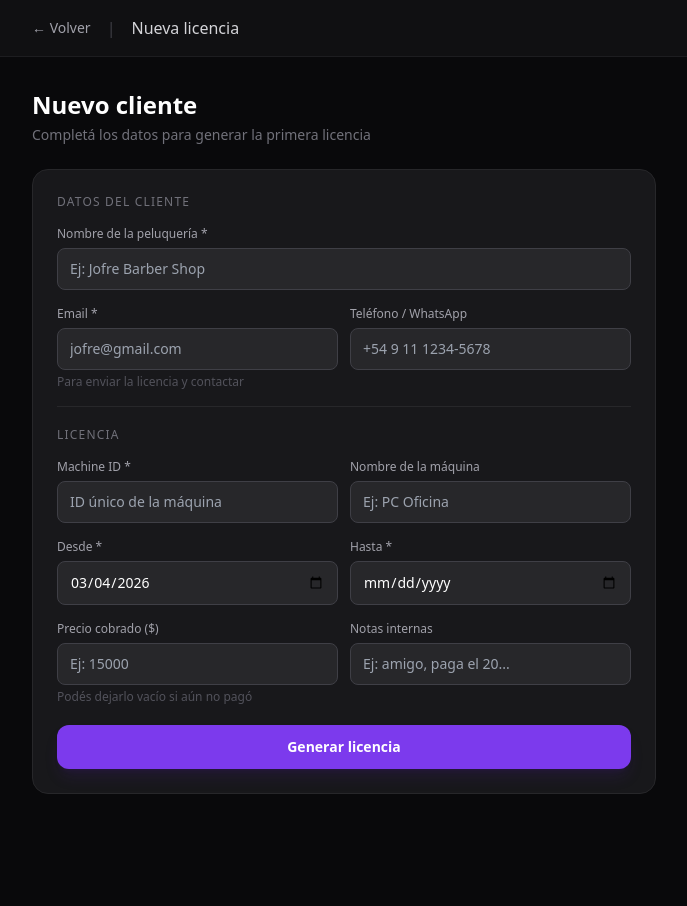
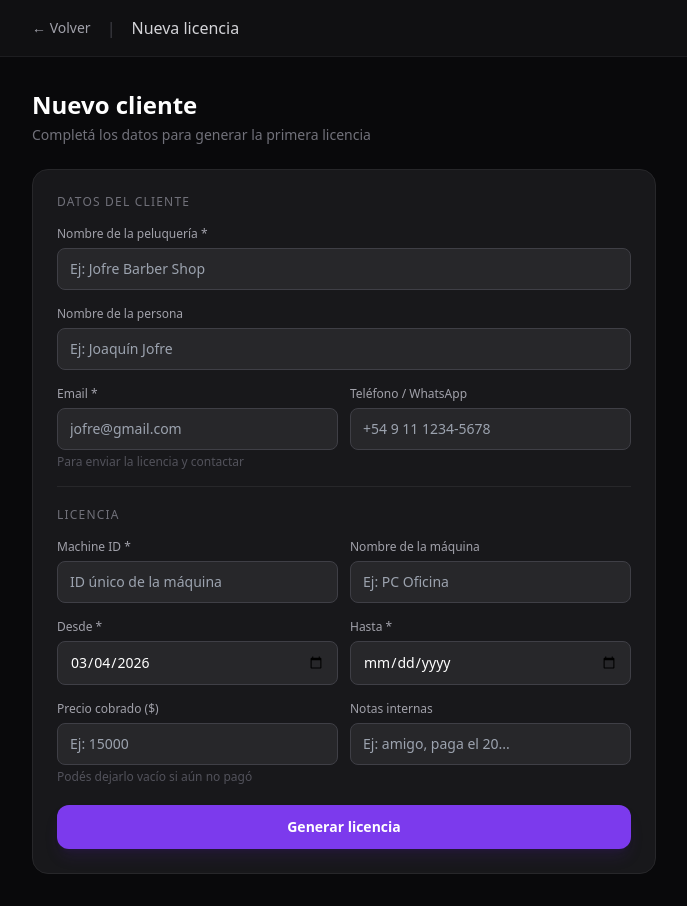
Before and after one commit to jtapiaa22/peluapp-admin, a Next.js app: page /nueva-licencia in a window 1280 px wide. Shown: the whole page, without its empty margins (296-983 px from the left). Before the commit the page ends 826 px from the top, so only its background shows below. Built offline with nearby package versions, Linux system fonts and the light colour scheme; sample sign-in values are in the browser's storage.

Commit message:
mejoras PeluAdmin

```diff
--- a/pages/api/licencias.js
+++ b/pages/api/licencias.js
@@ -49,9 +49,9 @@ export default async function handler(req, res) {
   }
 
   // ── PUT ──────────────────────────────────────────────────────────────────
-  // body: { peluqueriaActual, peluqueriaNueva?, contacto?, telefono? }
+  // body: { peluqueriaActual, peluqueriaNueva?, contacto?, telefono?, nombre_contacto? }
   if (req.method === 'PUT') {
-    const { peluqueriaActual, peluqueriaNueva, contacto, telefono } = req.body
+    const { peluqueriaActual, peluqueriaNueva, contacto, telefono, nombre_contacto } = req.body
     if (!peluqueriaActual) return res.status(400).json({ error: 'Falta peluqueriaActual' })
 
     const updates = {}
@@ -61,6 +61,8 @@ export default async function handler(req, res) {
       updates.contacto = contacto.trim() || null
     if (telefono !== undefined)
       updates.telefono = telefono.trim() || null
+    if (nombre_contacto !== undefined)
+      updates.nombre_contacto = nombre_contacto.trim() || null
 
     if (!Object.keys(updates).length)
       return res.status(200).json({ ok: true, peluqueriaNueva: peluqueriaActual })
--- a/pages/dashboard.jsx
+++ b/pages/dashboard.jsx
@@ -71,6 +71,7 @@ export default function Dashboard() {
     }, {})
   ).map(([nombre, licencias]) => ({
     nombre,
+    nombre_contacto: licencias[0].nombre_contacto,
     contacto: licencias[0].contacto,
     telefono: licencias[0].telefono,
     licencias,
@@ -217,6 +218,9 @@ export default function Dashboard() {
                       <div className="flex items-start justify-between mb-4">
                         <div>
                           <h3 className="font-semibold text-white text-base">{p.nombre}</h3>
+                          {p.nombre_contacto && (
+                            <p className="text-zinc-400 text-xs mt-0.5 font-medium">👤 {p.nombre_contacto}</p>
+                          )}
                           <p className="text-zinc-500 text-xs mt-0.5">{p.contacto || 'Sin email'}</p>
                           {p.telefono && (
                             <p className="text-zinc-600 text-xs mt-0.5">📞 {p.telefono}</p>
--- a/pages/nueva-licencia.jsx
+++ b/pages/nueva-licencia.jsx
@@ -8,15 +8,16 @@ function fechaHoy() {
 }
 
 const FORM_INICIAL = {
-  peluqueria:    '',
-  contacto:      '',
-  telefono:      '',
-  machineId:     '',
-  nombreMaquina: '',
-  desde:         fechaHoy(),
-  hasta:         '',
-  notas:         '',
-  precio:        '',
+  peluqueria:       '',
+  nombre_contacto:  '',
+  contacto:         '',
+  telefono:         '',
+  machineId:        '',
+  nombreMaquina:    '',
+  desde:            fechaHoy(),
+  hasta:            '',
+  notas:            '',
+  precio:           '',
 }
 
 
@@ -142,6 +143,13 @@ export default function NuevaLicencia() {
                   onChange={e => setForm(f => ({ ...f, peluqueria: e.target.value }))} />
               </div>
 
+              <div>
+                <label className="text-xs text-zinc-400 mb-1.5 block">Nombre de la persona</label>
+                <input className={inp} value={form.nombre_contacto}
+                  placeholder="Ej: Joaquín Jofre"
+                  onChange={e => setForm(f => ({ ...f, nombre_contacto: e.target.value }))} />
+              </div>
+
               <div className="grid grid-cols-2 gap-3">
                 <div>
                   <label className="text-xs text-zinc-400 mb-1.5 block">Email *</label>
--- a/pages/peluqueria/[nombre].jsx
+++ b/pages/peluqueria/[nombre].jsx
@@ -116,9 +116,10 @@ export default function DetallePeluqueria() {
   useEffect(() => {
     if (licencias.length > 0)
       setFormEditar({
-        nombre:   nombre || '',
-        contacto: licencias[0]?.contacto || '',
-        telefono: licencias[0]?.telefono || '',
+        nombre:          nombre || '',
+        contacto:        licencias[0]?.contacto        || '',
+        telefono:        licencias[0]?.telefono        || '',
+        nombre_contacto: licencias[0]?.nombre_contacto || '',
       })
   }, [licencias, nombre])
 
@@ -249,6 +250,7 @@ export default function DetallePeluqueria() {
           peluqueriaNueva:  formEditar.nombre.trim(),
           contacto:         formEditar.contacto.trim(),
           telefono:         formEditar.telefono.trim(),
+          nombre_contacto:  formEditar.nombre_contacto.trim(),
         }),
       })
       const data = await res.json()
@@ -361,6 +363,12 @@ export default function DetallePeluqueria() {
                 <label className="text-xs text-zinc-400 mb-1.5 block">Nombre de la peluquería *</label>
                 <input className={inp} required value={formEditar.nombre}
                   onChange={e => setFormEditar(f => ({ ...f, nombre: e.target.value }))} />
+              </div>
+              <div>
+                <label className="text-xs text-zinc-400 mb-1.5 block">Nombre de la persona</label>
+                <input className={inp} value={formEditar.nombre_contacto}
+                  placeholder="Ej: Joaquín Jofre"
+                  onChange={e => setFormEditar(f => ({ ...f, nombre_contacto: e.target.value }))} />
               </div>
               <div className="grid grid-cols-2 gap-3">
                 <div>
@@ -601,6 +609,9 @@ export default function DetallePeluqueria() {
                 <div>
                   <h1 className="text-2xl font-bold text-white">{nombre}</h1>
                   <div className="flex flex-col gap-1 mt-1">
+                    {licencias[0]?.nombre_contacto && (
+                      <p className="text-zinc-300 text-sm font-medium">👤 {licencias[0].nombre_contacto}</p>
+                    )}
                     {licencias[0]?.contacto && (
                       <p className="text-zinc-500 text-sm">✉ {licencias[0].contacto}</p>
                     )}
```
